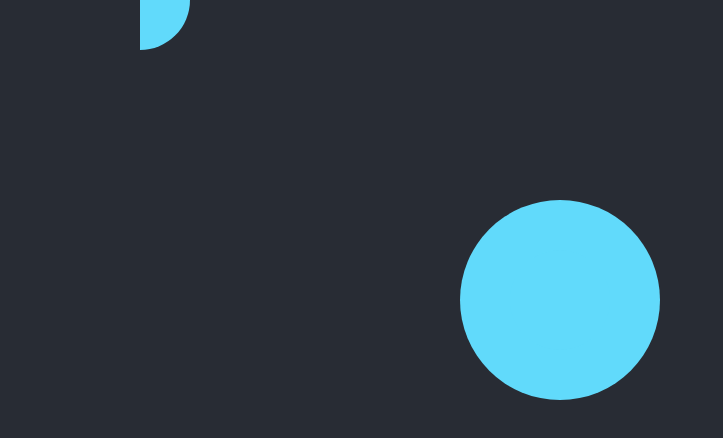
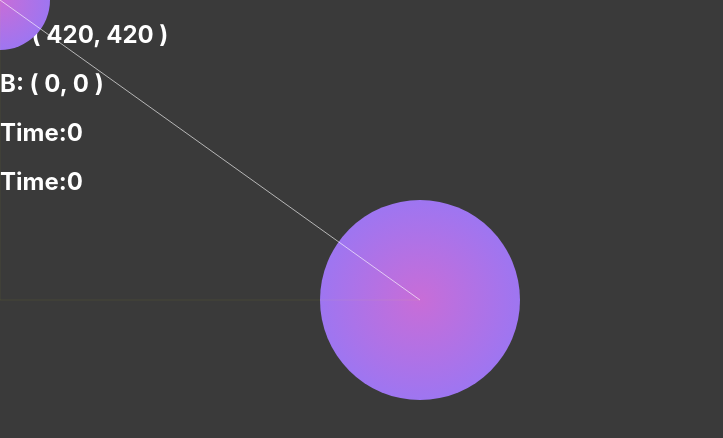
Before and after one commit to jamal7x7/portfolio-app, a React (Create React App) app: page / in a window 1280 px wide. Shown: the top 438 px of the page, without its empty margins (0-723 px from the left). Built offline with nearby package versions, Linux system fonts and the light colour scheme.

Commit message:
time added

```diff
--- a/src/App.js
+++ b/src/App.js
@@ -7,19 +7,21 @@ import React, {
 } from 'react'
 import './App.sass'
 
-let counter = 0
-function up() {
-	counter = counter + 0.1
-	//console.log('time', counter)
-}
-
-setInterval(() => {
-	up()
-}, 17)
+const begining = Date.now()
 
 export default () => {
+	let [stop, setStop] = useState(false)
+
+	let [time, setTime] = useState(0)
+
+	useEffect(() => {
+		let tms = (Date.now() - begining) / 100
+		setTime(Number.parseFloat(tms).toFixed(0))
+	})
+
 	const [coo, setCoo] = useState({
 		R: { ra: 100, rb: 50 },
+		t: time,
 
 		A: { x: 420, y: 300 },
 		B: { x: 0, y: 0 },
@@ -41,13 +43,13 @@ export default () => {
 	})
 	let svgRef = useRef()
 	const handleChange = e => {
-		e.persist()
+		e.preventDefault()
 		let bound = svgRef.current.getBoundingClientRect()
 
 		let xb = e.clientX - bound.left
 		let yb = e.clientY - bound.top
-		let xa = coo.A.x
-		let ya = coo.A.y
+		let xa = 600
+		let ya = 400
 
 		let ra = coo.R.ra
 		let rb = coo.R.rb
@@ -58,8 +60,8 @@ export default () => {
 
 		let H = Math.sqrt(X ** 2 + Y ** 2)
 
-		let rho = 1 * Math.asin(rb / H)
-		let tho = 1 * Math.asin(ra / H)
+		let rho = 1.3 * Math.asin(rb / H)
+		let tho = 1.3 * Math.asin(ra / H)
 
 		let xa1 = xa + ra * Math.sin(theta)
 		let ya1 = ya - ra * Math.cos(theta)
@@ -91,56 +93,89 @@ export default () => {
 		let xj = xb - (rb * Math.cos(theta)) / Math.cos(tho)
 		let yj = yb - (rb * Math.sin(theta)) / Math.cos(tho)
 
+		function precise(x) {
+			return Number.parseFloat(x).toFixed(1)
+		}
+
 		setCoo({
 			...coo,
+			t: time,
+			A: { x: precise(xa), y: precise(ya) },
+			B: { x: precise(xb), y: precise(yb) },
 
-			A: { x: 300, y: 300 },
-			B: { x: xb, y: yb },
+			A1: { x: precise(xa1), y: precise(ya1) },
+			A2: { x: precise(xa2), y: precise(ya2) },
 
-			A1: { x: xa1, y: ya1 },
-			A2: { x: xa2, y: ya2 },
+			B1: { x: precise(xb1), y: precise(yb1) },
+			B2: { x: precise(xb2), y: precise(yb2) },
 
-			B1: { x: xb1, y: yb1 },
-			B2: { x: xb2, y: yb2 },
+			C1: { x: precise(xc1), y: precise(yc1) },
+			C2: { x: precise(xc2), y: precise(yc2) },
 
-			C1: { x: xc1, y: yc1 },
-			C2: { x: xc2, y: yc2 },
+			D1: { x: precise(xd1), y: precise(yd1) },
+			D2: { x: precise(xd2), y: precise(yd2) },
 
-			D1: { x: xd1, y: yd1 },
-			D2: { x: xd2, y: yd2 },
-
-			I: { x: xi, y: yi },
-			J: { x: xj, y: yj }
+			I: { x: precise(xi), y: precise(yi) },
+			J: { x: precise(xj), y: precise(yj) }
 		})
 	}
-	let r = 0
-	useEffect(() => {
-		r = counter
-	})
+
+	console.log(time)
+	const handleStop = e => {
+		e.preventDefault()
+		setTime(0)
+	}
+
 	return (
 		<div className="App">
+			<div className="stats">
+				<h2>
+					A: ( {coo.A.x}, {coo.A.x} )
+				</h2>
+				<h2>
+					B: ( {coo.B.x}, {coo.B.x} )
+				</h2>
+
+				<h2>Time:{time} </h2>
+				<h2>Time:{coo.t} </h2>
+				{/* <button onClick={handleStop}>Stop</button> */}
+			</div>
 			<svg
 				ref={svgRef}
-				viewBox="0 0 1000 700"
-				height="700"
-				width="1000"
-				onMouseMove={handleChange}>
+				// viewBox="0 0 1000 700"
+				// height="700"
+				// width="1000"
+				onMouseMove={e => handleChange(e)}>
+				<defs>
+					<radialGradient
+						cx="50%"
+						cy="50%"
+						fx="50%"
+						fy="50%"
+						r="77%"
+						id="radialGradient-1">
+						<stop stop-color="#C86DD7" offset="0%" />
+						<stop stop-color="#877AFF" offset="100%" />
+					</radialGradient>
+					<radialGradient
+						cx="50%"
+						cy="50%"
+						fx="50%"
+						fy="50%"
+						r="77%"
+						id="radialGradient-2">
+						<stop stop-color="#C86DD7" offset="0%" />
+						<stop stop-color="#877AFF" offset="100%" />
+					</radialGradient>
+				</defs>
+
 				<g>
-					<circle
-						className="A"
-						cx={coo.A.x}
-						cy={coo.A.y}
-						r={coo.R.ra}
-						fill="#61DAFB"
-					/>
-
-					<circle
+					{/* <circle
 						className="drop"
 						cx={coo.A.x}
 						cy={coo.A.y}
 						r={coo.R.rb}
-						fill="#61DAFB">
-
+						fill="#877AFF">
 						<animate
 							attributeType="XML"
 							attributeName="cy"
@@ -149,24 +184,24 @@ export default () => {
 							dur="1s"
 							repeatCount="indefinite"
 						/>
-					</circle>
+					</circle> */}
+
+					<circle
+						className="A"
+						cx={coo.A.x}
+						cy={coo.A.y}
+						r={coo.R.ra}
+						fill="url(#radialGradient-1)"
+					/>
 
 					<circle
 						className="B"
 						cx={coo.B.x}
 						cy={coo.B.y}
-						r={coo.R.rb + 100 * r}
+						r={coo.R.rb}
 						// fill="#fa8072" />
-						fill="#61DAFB">
-						<animate
-							attributeType="XML"
-							attributeName="x"
-							from="-100"
-							to="120"
-							dur="10s"
-							repeatCount="indefinite"
-						/>
-					</circle>
+						fill="url(#radialGradient-1)"
+					/>
 
 					<path
 						className="R1R2D2D1"
@@ -180,15 +215,36 @@ export default () => {
 							coo.C1.y
 						}
                   `}
-						stroke="#fff00f"
-						fill="#fff00066"
+						// stroke="#fff00f"
+						fill="url(#radialGradient-2)"
 					/>
-					<g opacity="0">
+					<g opacity="100">
 						<path
 							className="C2I"
 							d={`M ${coo.C2.x} ${coo.C2.y}
                       L ${coo.I.x} ${coo.I.y}`}
-							stroke="#00ff00a0"
+							stroke="#00ff00"
+							fill="none"
+						/>
+						<path
+							className="C1I"
+							d={`M ${coo.C1.x} ${coo.C1.y}
+                      L ${coo.I.x} ${coo.I.y}`}
+							stroke="#00ff00"
+							fill="none"
+						/>
+						<path
+							className="D2I"
+							d={`M ${coo.D2.x} ${coo.D2.y}
+                      L ${coo.J.x} ${coo.J.y}`}
+							stroke="#00fff0"
+							fill="none"
+						/>
+						<path
+							className="C1I"
+							d={`M ${coo.D1.x} ${coo.D1.y}
+                      L ${coo.J.x} ${coo.J.y}`}
+							stroke="#00fff0"
 							fill="none"
 						/>
 
--- a/src/App.sass
+++ b/src/App.sass
@@ -1,13 +1,29 @@
-*
-  background-color: #282c34
+html
+  background-color: #3A3A3A
+  // background-color: #282c34
+
+$react-blue: #61DAFB
 
 .App
-  text-align: center
-  background-color: #282c34
+  // text-align: center
+
 svg
+  position: absolute
+  left: 0
+  top: 0
+  z-index: 1
   box-shadow: black
   border: white
+  width: 100%
+  height: 100vh
 
+.stats
+  // width: 100px
+  display: inline-block
+  color: white
+  z-index: 2
+  left: 0
+  bottom: 0
 
 .fixed
   background: #61dafb
```
Also changed, not shown: src/playground/TimeSetting.js (added, +17 -0 lines).
